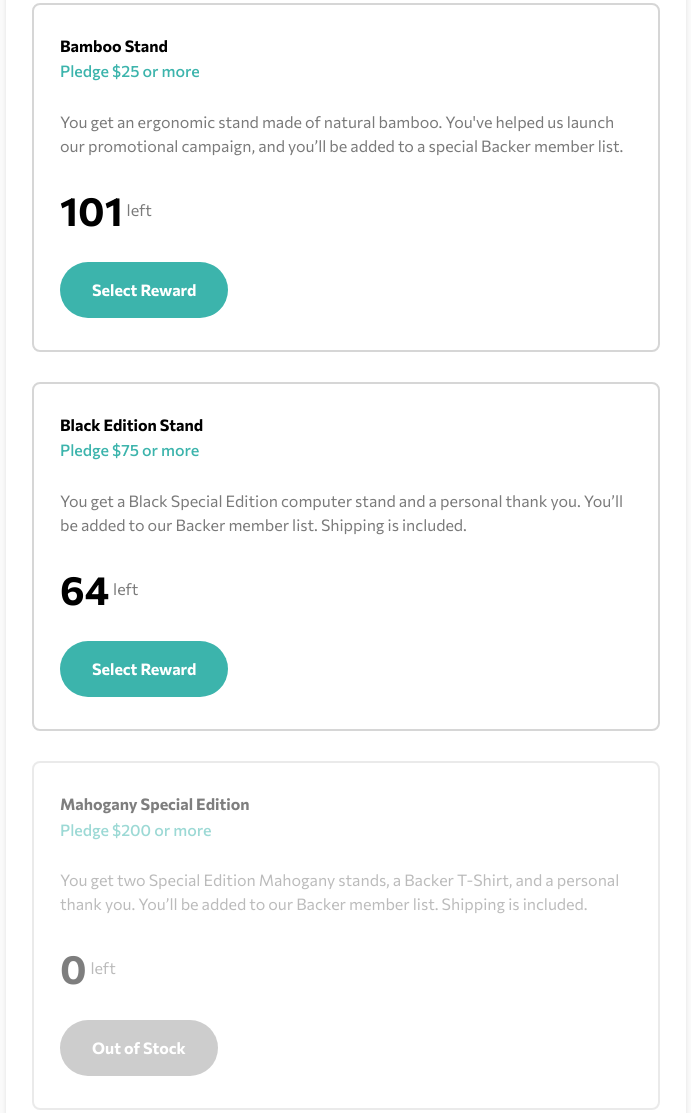
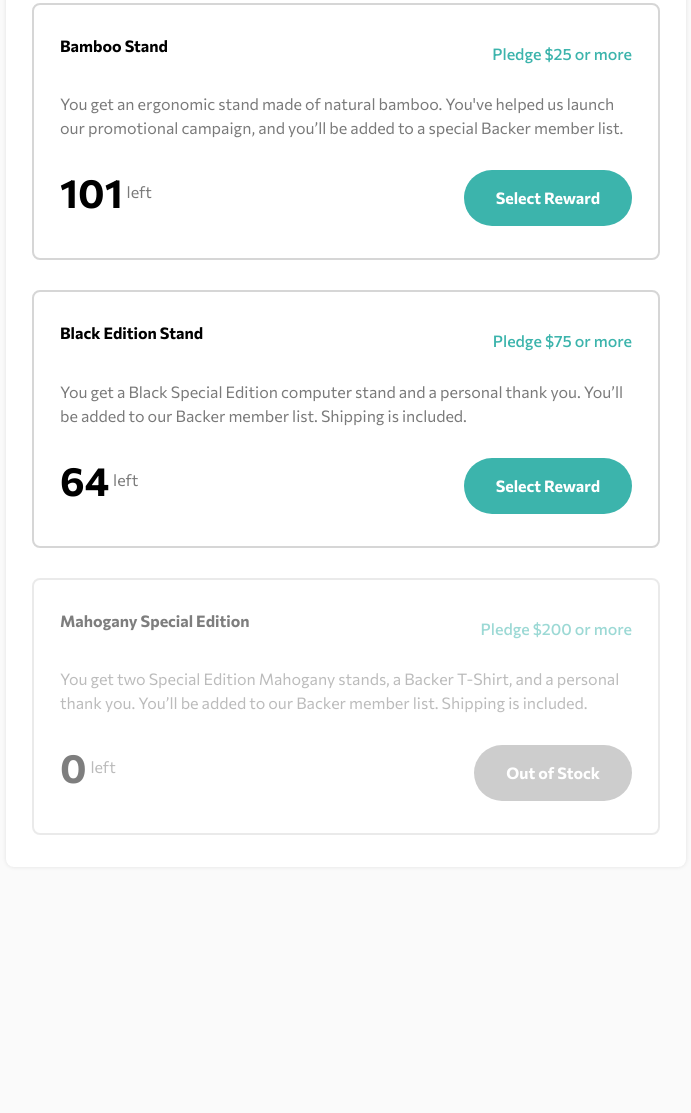
Before and after one commit to Drumstickz64/Crowdfund, a website built with Parcel: page src/index.html in a window 1280 px wide. Shown: the part 1076-2189 px from the top of the page, without its empty margins (294-985 px from the left). After the commit the page ends 1991 px from the top, so only its background shows below. Built offline with nearby package versions, Linux system fonts and the light colour scheme.

Commit message:
feat add responsive styles to pledge cards

```diff
--- a/src/index.html
+++ b/src/index.html
@@ -155,6 +155,7 @@
                 us launch our promotional campaign, and you’ll be added to a
                 special Backer member list.
               </p>
+              <div class="pledge-card-deal-area">
                 <h2 class="pledge-card-stock">
                   <span>101</span>
                   <span>left</span>
@@ -165,6 +166,7 @@
                 >
                   Select Reward
                 </button>
+              </div>
             </article>
             <article class="pledge-card">
               <h4 class="pledge-card-heading">
@@ -176,6 +178,7 @@
                 thank you. You’ll be added to our Backer member list. Shipping
                 is included.
               </p>
+              <div class="pledge-card-deal-area">
                 <h2 class="pledge-card-stock">
                   <span>64</span>
                   <span>left</span>
@@ -186,6 +189,7 @@
                 >
                   Select Reward
                 </button>
+              </div>
             </article>
             <article class="pledge-card is-disabled">
               <h4 class="pledge-card-heading">
@@ -197,6 +201,7 @@
                 and a personal thank you. You’ll be added to our Backer member
                 list. Shipping is included.
               </p>
+              <div class="pledge-card-deal-area">
                 <h2 class="pledge-card-stock">
                   <span>0</span>
                   <span>left</span>
@@ -208,6 +213,7 @@
                 >
                   Out of Stock
                 </button>
+              </div>
             </article>
           </section>
         </article>
--- a/src/scss/blocks/_btn.scss
+++ b/src/scss/blocks/_btn.scss
@@ -50,7 +50,7 @@
     opacity: 0.75;
   }
 
-  @include media(32em) {
+  @include media(32rem) {
     &.is-collapsing .is-collapsible {
       display: block;
       padding: 0 1.25em 0 0.75em;
--- a/src/scss/blocks/_pledge-card.scss
+++ b/src/scss/blocks/_pledge-card.scss
@@ -1,5 +1,6 @@
 @use "../base/typography";
 @use "flow";
+@use "../abstracts/mixins" as *;
 
 .pledge-card {
   --flow-spacer: 30rem;
@@ -36,6 +37,10 @@
     color: var(--clr-gray-500);
     font-weight: var(--fw-regular);
     transform: translateY(-10rem);
+  }
+
+  .btn {
+    margin-top: var(--flow-spacer);
   }
 
   &-footer {
@@ -98,4 +103,24 @@
   &[data-selected] &-footer {
     display: block;
   }
+
+  @include media(45rem) {
+    &-heading {
+      display: flex;
+      justify-content: space-between;
     }
+
+    &-heading > * {
+      margin-top: 0;
+    }
+
+    &-deal-area {
+      display: flex;
+      justify-content: space-between;
+    }
+
+    .btn {
+      margin-top: 0;
+    }
+  }
+}
--- a/src/scss/layout/_stats.scss
+++ b/src/scss/layout/_stats.scss
@@ -8,7 +8,7 @@
     width: 80rem;
   }
 
-  @include media(45em) {
+  @include media(45rem) {
     grid-template-columns: repeat(5, 1fr);
     grid-template-rows: 3fr 1fr;
     justify-content: space-evenly;
```
Lines whose indentation alone changed are shown as unchanged.
